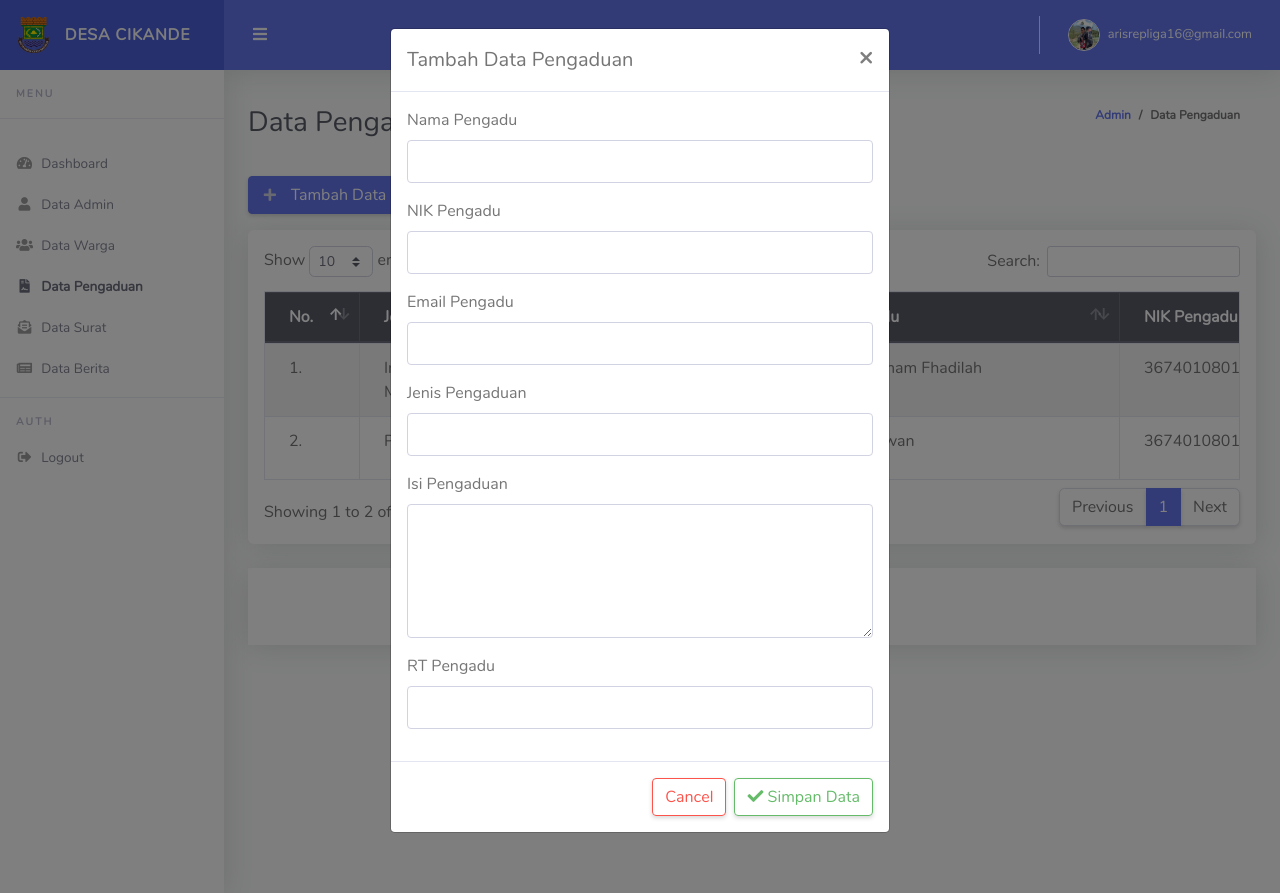
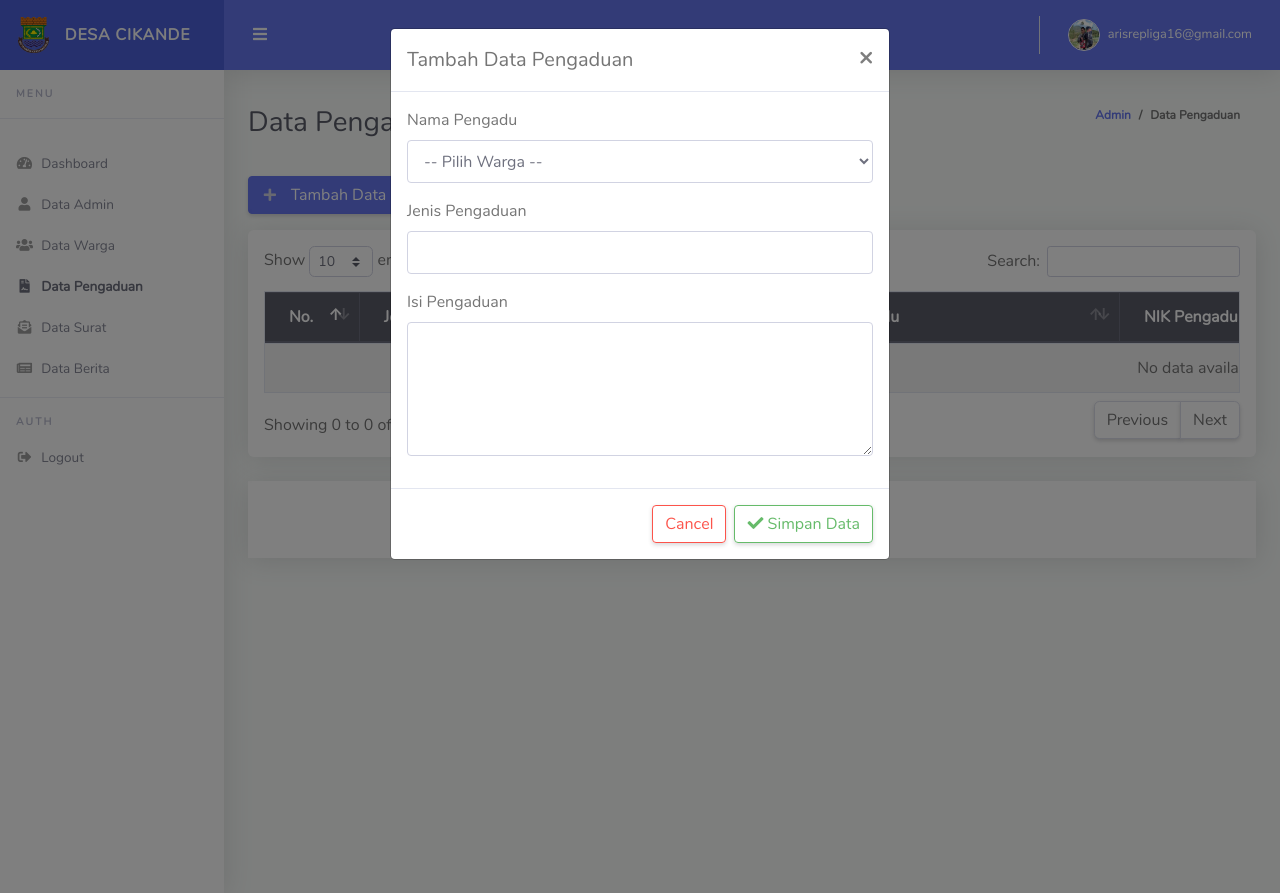
Before and after one commit to FhadilahIL/desa, a CodeIgniter app: page /desa/admin/data_pengaduan in a window 1280 px wide, after a click on "Tambah Data Pengaduan". Run offline with CodeIgniter, Linux system fonts and the light colour scheme; a user stored in the database is signed in; data comes from the database, SQL or seed files in the repository; data that the repository does not hold is empty.

Commit message:
Update Pengaduan - Fix All

```diff
--- a/application/controllers/Admin.php
+++ b/application/controllers/Admin.php
@@ -72,6 +72,7 @@ class Admin extends CI_Controller
 		$data['profile'] = $this->M_admin->detail_admin(md5($this->session->userdata('id')))->row();
 		$data['active'] = ['', '', '', 'active', '', ''];
 		$data['tampil_pengaduan'] = $this->M_pengaduan->tampil_pengaduan()->result();
+		$data['warga'] = $this->M_warga->tampil_warga_aktif()->result();
 		$this->load->view('templates/header', $data);
 		$this->load->view('templates/sidebar');
 		$this->load->view('templates/topbar');
@@ -152,7 +153,7 @@ class Admin extends CI_Controller
 
 	function detail_aduan($id)
 	{
-		$data['active'] = ['', '', 'active', '', '', ''];
+		$data['active'] = ['', '', '', 'active', '', ''];
 		$data['profile'] = $this->M_admin->detail_admin(md5($this->session->id))->row();
 		$data['data_pengaduan'] = $this->M_pengaduan->detail_pengaduan($id)->row();
 		$data['title'] = 'Detail Pengaduan';
--- a/application/models/M_pengaduan.php
+++ b/application/models/M_pengaduan.php
@@ -12,7 +12,9 @@ class M_pengaduan extends CI_Model
 
     function tampil_pengaduan()
     {
-        $this->db->order_by('status', 'ASC');
+        $this->db->select('jenis_pengaduan, isi_pengaduan, tb_pengaduan.id_warga, nama_warga, nik, email_warga, tb_pengaduan.status, id_pengaduan');
+        $this->db->join('tb_warga', 'tb_pengaduan.id_warga = tb_warga.id_warga', 'inner');
+        $this->db->order_by('tb_pengaduan.status', 'ASC');
         return $this->db->get('tb_pengaduan');
     }
 
@@ -35,7 +37,7 @@ class M_pengaduan extends CI_Model
 
     function detail_pengaduan($id)
     {
-        return $this->db->query("SELECT tb_pengaduan.id_pengaduan, nama_pengadu, nik_pengadu, jenis_pengaduan, isi_pengaduan, email_pengadu, rt_pengadu, tb_pengaduan.status, tb_pengaduan.waktu_pengaduan, tb_admin.nama, pesan, reply_time FROM `tb_pengaduan` LEFT JOIN tb_reply_pengaduan ON tb_reply_pengaduan.id_pengaduan = tb_pengaduan.id_pengaduan LEFT JOIN tb_admin ON tb_reply_pengaduan.id_admin = tb_admin.id_admin WHERE md5(tb_pengaduan.id_pengaduan) = '$id'");
+        return $this->db->query("SELECT tb_pengaduan.id_pengaduan, tb_warga.nama_warga, tb_warga.email_warga, nik, rt, jenis_pengaduan, isi_pengaduan, tb_pengaduan.status, tb_pengaduan.waktu_pengaduan, tb_admin.nama, pesan, reply_time FROM `tb_pengaduan` LEFT JOIN tb_reply_pengaduan ON tb_reply_pengaduan.id_pengaduan = tb_pengaduan.id_pengaduan LEFT JOIN tb_admin ON tb_reply_pengaduan.id_admin = tb_admin.id_admin INNER JOIN tb_warga ON tb_pengaduan.id_warga = tb_warga.id_warga WHERE md5(tb_pengaduan.id_pengaduan) = '$id'");
     }
 
     function ubah_pengaduan($id, $data)
--- a/application/views/admin/data_pengaduan.php
+++ b/application/views/admin/data_pengaduan.php
@@ -48,21 +48,19 @@
                                 <tr>
                                     <td><?= $no++ ?>.</td>
                                     <td><?= $data->jenis_pengaduan ?></td>
-                                    <td><?= $data->nama_pengadu ?></td>
-                                    <td><?= $data->nik_pengadu ?></td>
-                                    <td><?= $data->email_pengadu ?></td>
-                                    <?= $data->status ? '<td class="bg-success text-light">Sudah Dibalas</td>' : '<td class="bg-danger text-light">Pending</td>' ?>
+                                    <td><?= $data->nama_warga ?></td>
+                                    <td><?= $data->nik ?></td>
+                                    <td><?= $data->email_warga ?></td>
+                                    <?= $data->status == '1' ? '<td class="bg-success text-light">Sudah Dibalas</td>' : '<td class="bg-danger text-light">Pending</td>' ?>
                                     <td>
                                         <a href="<?= base_url('admin/detail_aduan/') . md5($data->id_pengaduan) ?>" class="btn btn-info"><i class="fas fa-info fa-fw"></i></a>
-                                        <?php if ($data->status == 0) { ?>
+                                        <?php if ($data->status == '0') { ?>
                                             <a class="btn btn-warning" href="javascript:void(0);" data-toggle="modal" data-target="#editPengaduanModal<?= md5($data->id_pengaduan) ?>">
                                                 <i class="fas fa-edit fa-fw"></i>
                                             </a>
                                             <a class="btn btn-secondary" href="javascript:void(0);" data-toggle="modal" data-target="#replyPengaduanModal<?= md5($data->id_pengaduan) ?>">
                                                 <i class="fas fa-reply fa-fw"></i>
                                             </a>
-                                            <!-- <a href="<?= base_url('admin/ubah_aduan/') . md5($data->id_pengaduan) ?>" class="btn btn-warning"><i class="fas fa-edit fa-fw"></i></a> -->
-                                            <!-- <a href="<?= base_url('admin/reply_aduan/') . md5($data->id_pengaduan) ?>" class="btn btn-secondary"><i class="fas fa-reply fa-fw"></i></a> -->
                                         <?php } ?>
                                     </td>
                                 </tr>
@@ -80,27 +78,27 @@
                                                 <form action="<?= base_url('pengaduan/edit_pengaduan/' . md5($data->id_pengaduan)) ?>" method="post">
                                                     <div class="form-group">
                                                         <label>Nama Pengadu</label>
-                                                        <input type="text" name="nama_pengadu" class="form-control" value="<?= $data->nama_pengadu ?>" required>
-                                                    </div>
-                                                    <div class="form-group">
-                                                        <label>NIK Pengadu</label>
-                                                        <input type="text" value="<?= $data->nik_pengadu ?>" oninput="this.value = this.value.replace(/[^0-9]/g,'').replace(/(\..*)\./g, '$1')" name="nik_pengadu" class="form-control" required>
-                                                    </div>
-                                                    <div class="form-group">
-                                                        <label>Email Pengadu</label>
-                                                        <input type="email" name="email_pengadu" value="<?= $data->email_pengadu ?>" class="form-control" required>
+                                                        <input type="text" name="nama_pengadu" class="form-control" value="<?= $data->nama_warga ?>" readonly required>
+                                                        <input type="hidden" name="id_warga" class="form-control" value="<?= $data->id_warga ?>" readonly required>
                                                     </div>
                                                     <div class="form-group">
                                                         <label>Jenis Pengaduan</label>
-                                                        <input type="text" name="jenis_pengaduan" value="<?= $data->jenis_pengaduan ?>" class="form-control" required>
+
+                                                        <select name="jenis_pengaduan" id="jenis_pengaduan" class="form-control">
+                                                            <option value="">-- Pilih Jenis Pengaduan --</option>
+                                                            <option value="Jalan Desa" <?= $data->jenis_pengaduan == 'Jalan Desa' ? 'selected' : ''; ?>>Jalan Desa</option>
+                                                            <option value="Irigasi" <?= $data->jenis_pengaduan == 'Irigasi' ? 'selected' : ''; ?>>Irigasi</option>
+                                                            <option value="Pertanian" <?= $data->jenis_pengaduan == 'Pertanian' ? 'selected' : ''; ?>>Pertanian</option>
+                                                            <option value="Budaya" <?= $data->jenis_pengaduan == 'Budaya' ? 'selected' : ''; ?>>Budaya</option>
+                                                            <option value="Jembatan" <?= $data->jenis_pengaduan == 'Jembatan' ? 'selected' : ''; ?>>Jembatan</option>
+                                                            <option value="Posyandu" <?= $data->jenis_pengaduan == 'Posyandu' ? 'selected' : ''; ?>>Posyandu</option>
+                                                            <option value="UKM" <?= $data->jenis_pengaduan == 'UKM' ? 'selected' : ''; ?>>UKM</option>
+                                                            <option value="Lainnya" <?= $data->jenis_pengaduan == 'Lainnya' ? 'selected' : ''; ?>>Lainnya</option>
+                                                        </select>
                                                     </div>
                                                     <div class="form-group">
                                                         <label>Isi Pengaduan</label>
                                                         <textarea name="isi_pengaduan" rows="5" class="form-control" required><?= $data->isi_pengaduan ?></textarea>
-                                                    </div>
-                                                    <div class="form-group">
-                                                        <label>RT Pengadu</label>
-                                                        <input type="text" value="<?= $data->rt_pengadu ?>" oninput="this.value = this.value.replace(/[^0-9]/g,'').replace(/(\..*)\./g, '$1')" name="rt_pengadu" maxlength="2" class="form-control" required>
                                                     </div>
                                             </div>
                                             <div class="modal-footer">
@@ -111,6 +109,7 @@
                                         </div>
                                     </div>
                                 </div>
+
                                 <!-- Modal reply -->
                                 <div class="modal fade" id="replyPengaduanModal<?= md5($data->id_pengaduan) ?>" tabindex="-1" role="dialog" aria-labelledby="exampleModalLabelTambahAdmin" aria-hidden="true">
                                     <div class="modal-dialog" role="document">
@@ -157,15 +156,12 @@
                         <form action="<?= base_url('pengaduan/tambah_pengaduan') ?>" method="post">
                             <div class="form-group">
                                 <label>Nama Pengadu</label>
-                                <input type="text" name="nama_pengadu" class="form-control" required>
-                            </div>
-                            <div class="form-group">
-                                <label>NIK Pengadu</label>
-                                <input type="text" oninput="this.value = this.value.replace(/[^0-9]/g,'').replace(/(\..*)\./g, '$1')" name="nik_pengadu" class="form-control" required>
-                            </div>
-                            <div class="form-group">
-                                <label>Email Pengadu</label>
-                                <input type="email" name="email_pengadu" class="form-control" required>
+                                <select type="text" name="id_warga" class="form-control" required>
+                                    <option value="">-- Pilih Warga --</option>
+                                    <?php foreach ($warga as $data) { ?>
+                                        <option value="<?= $data->id_warga ?>"><?= $data->nama_warga ?></option>
+                                    <?php } ?>
+                                </select>
                             </div>
                             <div class="form-group">
                                 <label>Jenis Pengaduan</label>
@@ -174,10 +170,6 @@
                             <div class="form-group">
                                 <label>Isi Pengaduan</label>
                                 <textarea name="isi_pengaduan" rows="5" class="form-control" required></textarea>
-                            </div>
-                            <div class="form-group">
-                                <label>RT Pengadu</label>
-                                <input type="text" oninput="this.value = this.value.replace(/[^0-9]/g,'').replace(/(\..*)\./g, '$1')" name="rt_pengadu" maxlength="2" class="form-control" required>
                             </div>
                     </div>
                     <div class="modal-footer">
--- a/application/views/home/pengaduan.php
+++ b/application/views/home/pengaduan.php
@@ -24,7 +24,7 @@
         <?= $this->session->flashdata('info'); ?> <a href="<?= base_url('profile') ?>">Klik Disini</a>
     </div>
 <?php } ?>
-<form action="<?= base_url('pengaduan/tambah_pengaduan') ?>" method="post">
+<form action="<?= base_url('pengaduan/ajukan_pengaduan') ?>" method="post">
     <div class="form-group">
         <label>Nama Pengadu</label>
         <input type="text" readonly name="nama_pengadu" class="form-control" value="<?= $warga->nama_warga ?>" required>
@@ -32,6 +32,7 @@
     <div class="form-group">
         <label>NIK Pengadu</label>
         <input type="text" readonly value="<?= $warga->nik ?>" oninput="this.value = this.value.replace(/[^0-9]/g,'').replace(/(\..*)\./g, '$1')" name="nik_pengadu" class="form-control" required>
+        <input type="hidden" readonly value="<?= $warga->id_warga ?>" oninput="this.value = this.value.replace(/[^0-9]/g,'').replace(/(\..*)\./g, '$1')" name="id_warga" class="form-control" required>
     </div>
     <div class="form-group">
         <label>RT Pengadu</label>
@@ -43,7 +44,7 @@
     </div>
     <div class="form-group">
         <label>Jenis Pengaduan</label>
-        <select name="jenis_pengaduan" id="jenis_pengaduan" onchange="jenisPengaduan()" class="form-control">
+        <select name="jenis_pengaduan" id="jenis_pengaduan" class="form-control">
             <option value="">-- Pilih Jenis Pengaduan --</option>
             <option value="Jalan Desa">Jalan Desa</option>
             <option value="Irigasi">Irigasi</option>
--- a/application/views/templates/sidebar.php
+++ b/application/views/templates/sidebar.php
@@ -52,7 +52,7 @@
             Auth
         </div>
         <li class="nav-item">
-            <a class="nav-link" href="<?= base_url('auth/logout') ?>">
+            <a class="nav-link" href="javascript:void(0);" data-toggle="modal" data-target="#logoutModal">
                 <i class="fas fa-fw fa-sign-out-alt"></i>
                 <span>Logout</span>
             </a>
```
Also changed, not shown: application/controllers/Pengaduan.php (+29 -17 lines), application/views/admin/detail_aduan.php (+4 -4 lines), database/db_desa.sql (+49 -16 lines).
